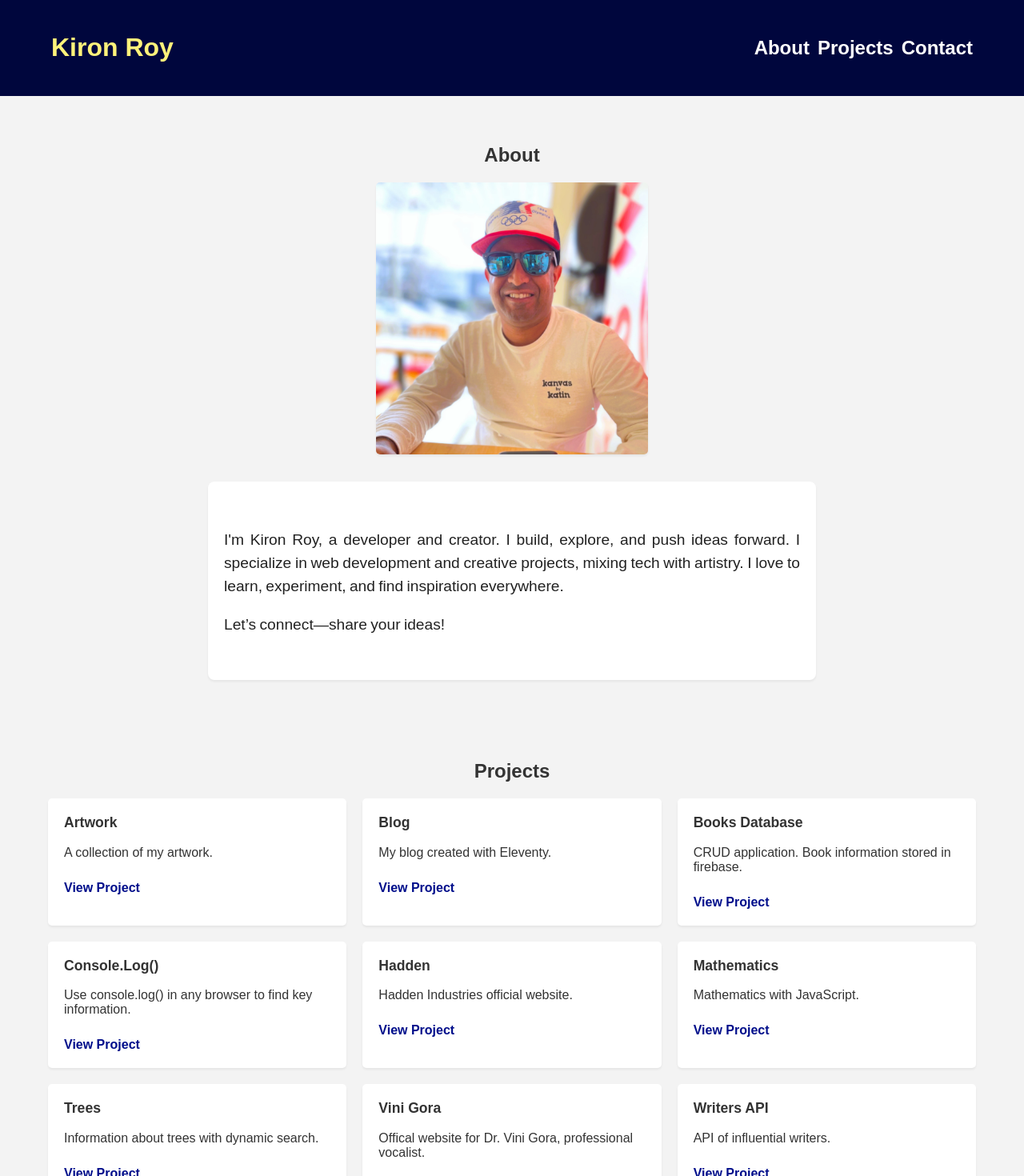
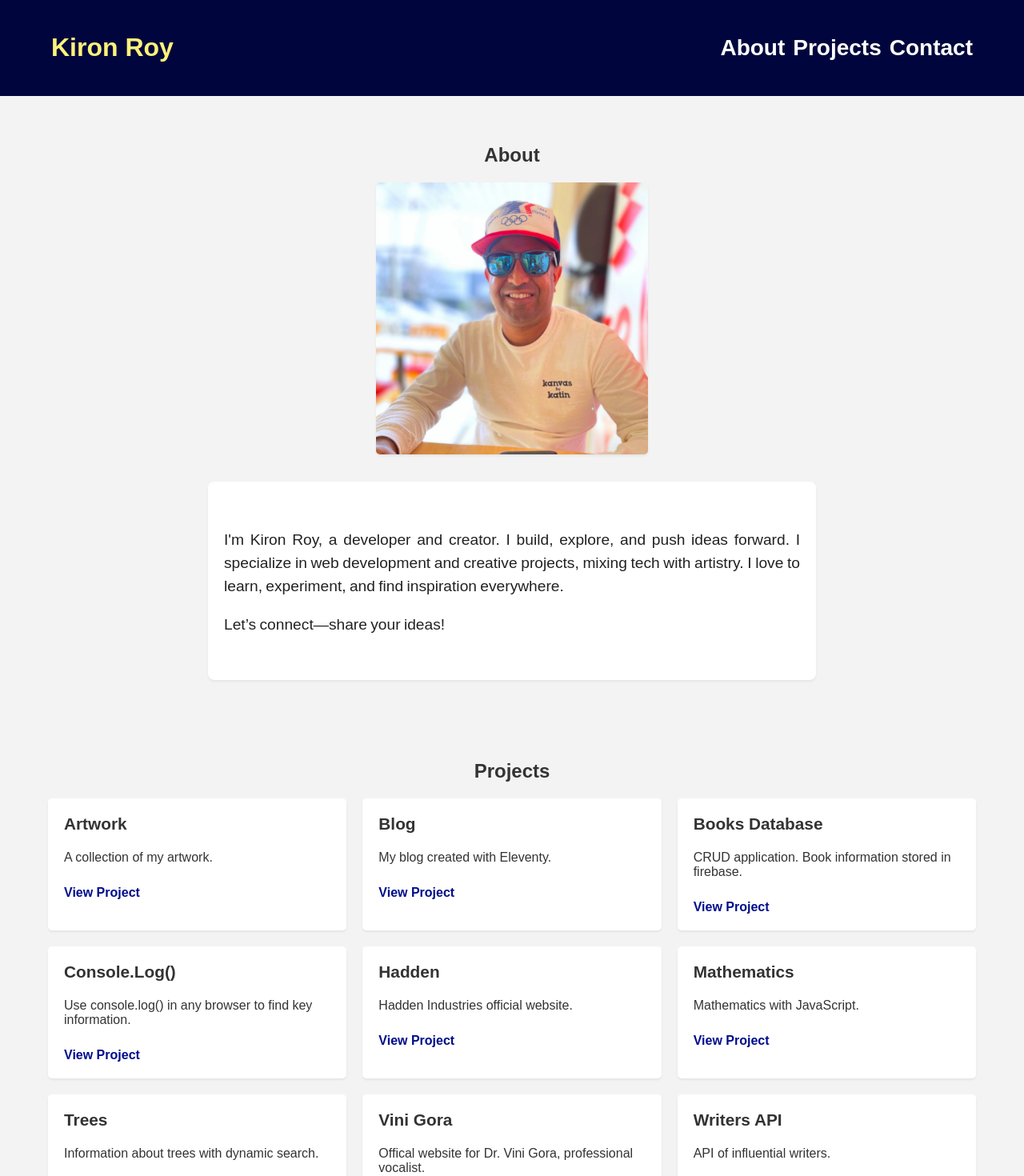
Before and after one commit to kironroy/kironroy-react, a React (Create React App) app: page / in a window 1280 px wide. Shown: the top 1470 px of the page at 80% size. Built offline with nearby package versions, Linux system fonts and the light colour scheme; a web font is replaced by a local one.

Commit message:
Font size
+ More adjustments

```diff
--- a/src/components/Header.css
+++ b/src/components/Header.css
@@ -28,7 +28,7 @@
   text-decoration: none;
   font-size: 1rem;
   font-weight: 600;
-  font-size: 24px;
+  font-size: 28px;
 }
 
 h1 {
--- a/src/components/Portfolio.css
+++ b/src/components/Portfolio.css
@@ -29,7 +29,7 @@ h2 {
 
 .project-card h3 {
   margin-top: 0;
-  font-size: 1.1em;;
+  font-size: 1.3em;;
 }
 
 .project-card a {
```
